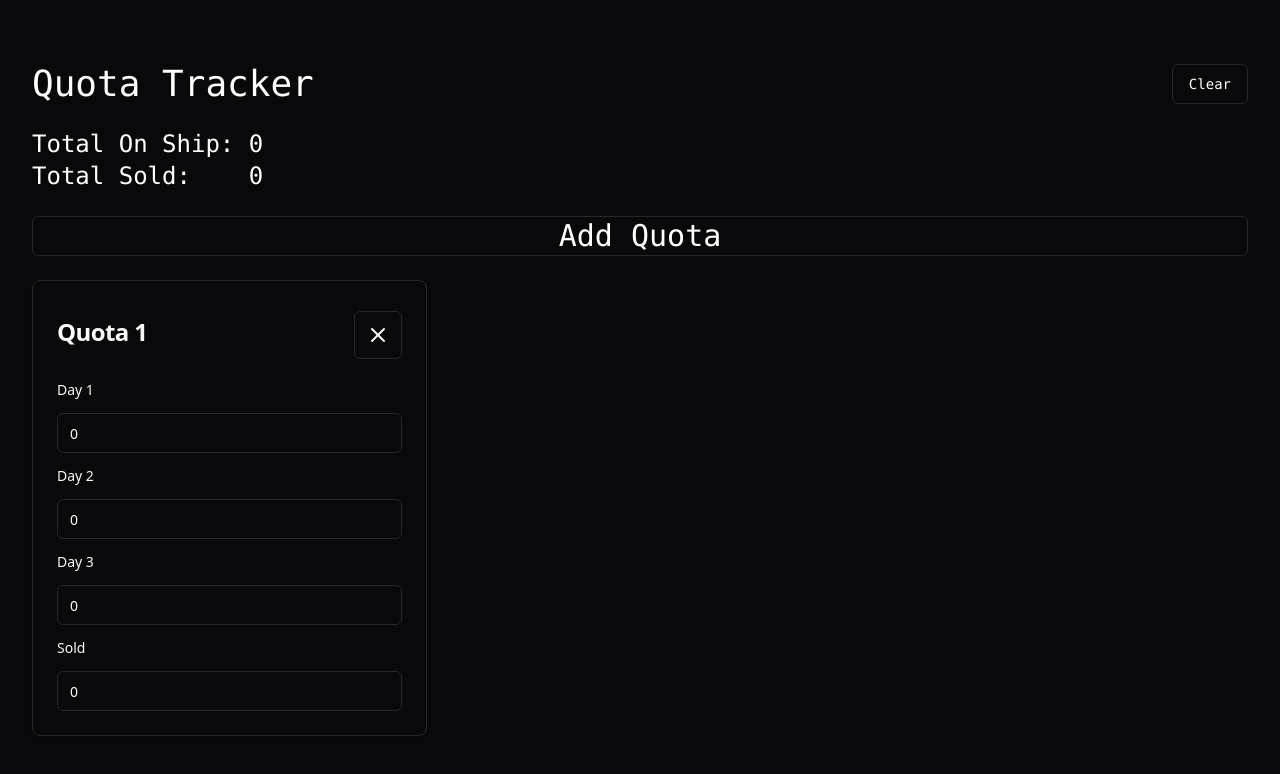
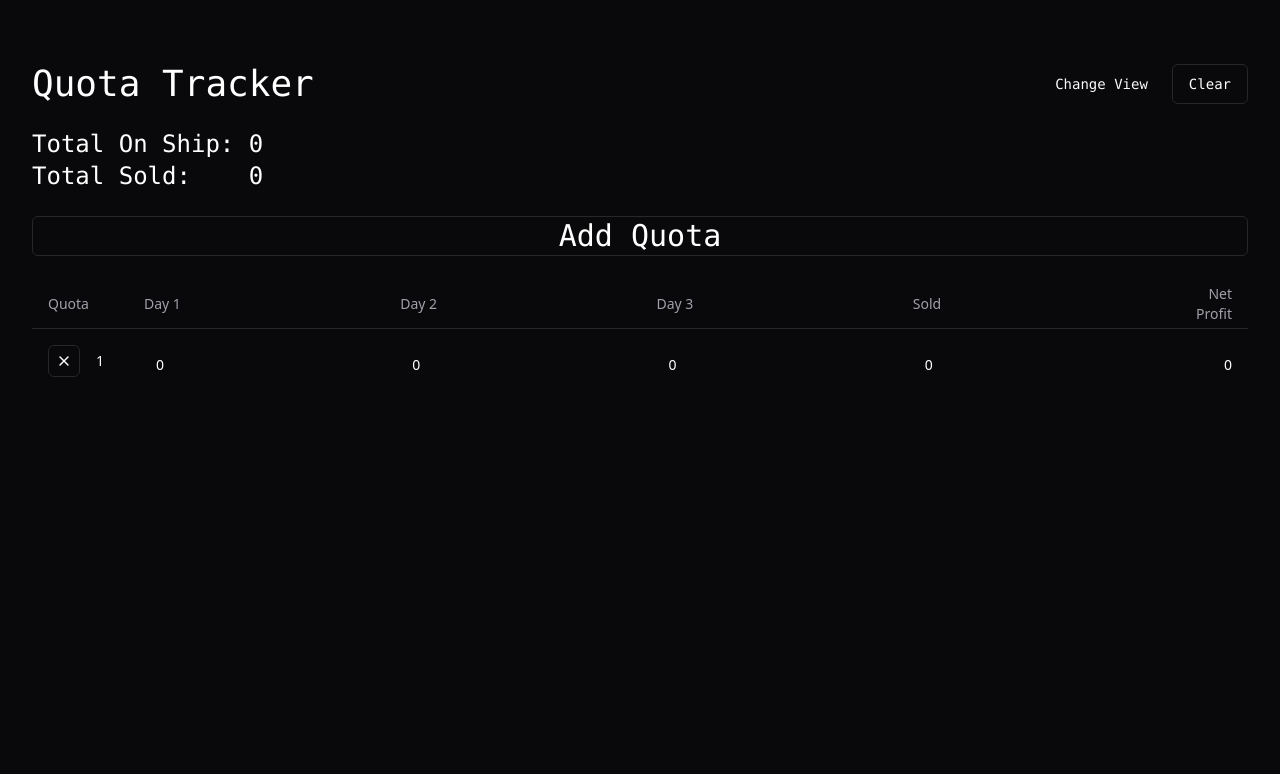
Before and after one commit to LucDeCaf/quota-tracker, a React (Vite) app: page / in a window 1280 px wide. Both pictures are taken after a click on the button "Add Quota". Shown: the top 774 px of the page. Built offline with nearby package versions, Linux system fonts and the light colour scheme.

Commit message:
Added TableView + made inputs select content when clicked + added some utilities for setters

```diff
--- a/src/App.tsx
+++ b/src/App.tsx
@@ -1,6 +1,7 @@
 import { useEffect, useState } from "react";
 import { Button } from "@/components/ui/button";
 import { CardView } from "@/components/views/card-view";
+import { TableView } from "./components/views/table-view";
 import { nanoid } from "nanoid";
 
 export type Quota = {
@@ -11,26 +12,11 @@ export type Quota = {
     sold: number;
 };
 
+const DEFAULT_VIEW = "table";
+
 export default function App() {
     const [quotas, setQuotas] = useState<Quota[]>([]);
-
-    let totalSold = 0;
-    let totalOnShip = 0;
-
-    quotas.forEach((quota) => {
-        totalSold += quota.sold;
-        totalOnShip += quota.day1 + quota.day2 + quota.day3 - quota.sold;
-    });
-
-    useEffect(() => {
-        let stored = localStorage.getItem("quotas");
-        setQuotas((prev) => (stored ? JSON.parse(stored) : prev));
-    }, []);
-
-    useEffect(
-        () => localStorage.setItem("quotas", JSON.stringify(quotas)),
-        [quotas]
-    );
+    const [viewKind, setViewKind] = useState<"table" | "card">(DEFAULT_VIEW);
 
     const addQuota = () => {
         setQuotas((prev) => [
@@ -45,11 +31,49 @@ export default function App() {
         ]);
     };
 
+    useEffect(() => {
+        // Get stored quotas
+        let stored = localStorage.getItem("quotas");
+        setQuotas((prev) => (stored ? JSON.parse(stored) : prev));
+    }, []);
+
+    useEffect(
+        () => localStorage.setItem("quotas", JSON.stringify(quotas)),
+        [quotas]
+    );
+
+    let totalSold = 0;
+    let totalOnShip = 0;
+
+    quotas.forEach((quota) => {
+        totalSold += quota.sold;
+        totalOnShip += quota.day1 + quota.day2 + quota.day3 - quota.sold;
+    });
+
+    let view: JSX.Element;
+
+    switch (viewKind) {
+        case "table":
+            view = <TableView quotas={quotas} setter={setQuotas} />;
+            break;
+        case "card":
+            view = <CardView quotas={quotas} setter={setQuotas} />;
+            break;
+    }
+
     return (
         <main className="flex flex-col gap-6 p-8 pt-16 text-white">
             <div className="flex justify-between">
                 <h1 className="font-mono text-4xl">Quota Tracker</h1>
                 <div className="flex gap-2 font-mono">
+                    <Button
+                        variant="link"
+                        onClick={() =>
+                            setViewKind(viewKind === "table" ? "card" : "table")
+                        }
+                    >
+                        Change View
+                    </Button>
                     <Button variant="outline" onClick={() => setQuotas([])}>
                         Clear
                     </Button>
@@ -69,7 +93,7 @@ export default function App() {
                 Add Quota
             </Button>
 
-            <CardView quotas={quotas} setter={setQuotas} />
+            {view}
         </main>
     );
 }
--- /dev/null
+++ b/src/components/ui/table.tsx
@@ -0,0 +1,117 @@
+import * as React from "react"
+
+import { cn } from "@/lib/utils"
+
+const Table = React.forwardRef<
+  HTMLTableElement,
+  React.HTMLAttributes<HTMLTableElement>
+>(({ className, ...props }, ref) => (
+  <div className="relative w-full overflow-auto">
+    <table
+      ref={ref}
+      className={cn("w-full caption-bottom text-sm", className)}
+      {...props}
+    />
+  </div>
+))
+Table.displayName = "Table"
+
+const TableHeader = React.forwardRef<
+  HTMLTableSectionElement,
+  React.HTMLAttributes<HTMLTableSectionElement>
+>(({ className, ...props }, ref) => (
+  <thead ref={ref} className={cn("[&_tr]:border-b", className)} {...props} />
+))
+TableHeader.displayName = "TableHeader"
+
+const TableBody = React.forwardRef<
+  HTMLTableSectionElement,
+  React.HTMLAttributes<HTMLTableSectionElement>
+>(({ className, ...props }, ref) => (
+  <tbody
+    ref={ref}
+    className={cn("[&_tr:last-child]:border-0", className)}
+    {...props}
+  />
+))
+TableBody.displayName = "TableBody"
+
+const TableFooter = React.forwardRef<
+  HTMLTableSectionElement,
+  React.HTMLAttributes<HTMLTableSectionElement>
+>(({ className, ...props }, ref) => (
+  <tfoot
+    ref={ref}
+    className={cn(
+      "border-t bg-muted/50 font-medium [&>tr]:last:border-b-0",
+      className
+    )}
+    {...props}
+  />
+))
+TableFooter.displayName = "TableFooter"
+
+const TableRow = React.forwardRef<
+  HTMLTableRowElement,
+  React.HTMLAttributes<HTMLTableRowElement>
+>(({ className, ...props }, ref) => (
+  <tr
+    ref={ref}
+    className={cn(
+      "border-b transition-colors hover:bg-muted/50 data-[state=selected]:bg-muted",
+      className
+    )}
+    {...props}
+  />
+))
+TableRow.displayName = "TableRow"
+
+const TableHead = React.forwardRef<
+  HTMLTableCellElement,
+  React.ThHTMLAttributes<HTMLTableCellElement>
+>(({ className, ...props }, ref) => (
+  <th
+    ref={ref}
+    className={cn(
+      "h-12 px-4 text-left align-middle font-medium text-muted-foreground [&:has([role=checkbox])]:pr-0",
+      className
+    )}
+    {...props}
+  />
+))
+TableHead.displayName = "TableHead"
+
+const TableCell = React.forwardRef<
+  HTMLTableCellElement,
+  React.TdHTMLAttributes<HTMLTableCellElement>
+>(({ className, ...props }, ref) => (
+  <td
+    ref={ref}
+    className={cn("p-4 align-middle [&:has([role=checkbox])]:pr-0", className)}
+    {...props}
+  />
+))
+TableCell.displayName = "TableCell"
+
+const TableCaption = React.forwardRef<
+  HTMLTableCaptionElement,
+  React.HTMLAttributes<HTMLTableCaptionElement>
+>(({ className, ...props }, ref) => (
+  <caption
+    ref={ref}
+    className={cn("mt-4 text-sm text-muted-foreground", className)}
+    {...props}
+  />
+))
+TableCaption.displayName = "TableCaption"
+
+export {
+  Table,
+  TableHeader,
+  TableBody,
+  TableFooter,
+  TableHead,
+  TableRow,
+  TableCell,
+  TableCaption,
+}
--- a/src/components/views/card-view.tsx
+++ b/src/components/views/card-view.tsx
@@ -4,16 +4,12 @@ import { Card, CardContent, CardHeader, CardTitle } from "@/components/ui/card";
 import { Button } from "@/components/ui/button";
 import { X } from "lucide-react";
 import type { Quota } from "@/App";
+import type { ViewProps } from "@/lib/utils";
 import { handleInputFieldChange } from "@/lib/utils";
 
 export interface CardInputFieldProps {
     quota: Quota;
     field: "day1" | "day2" | "day3" | "sold";
-    setter: React.Dispatch<React.SetStateAction<Quota[]>>;
-}
-
-export interface CardViewProps {
-    quotas: Quota[];
     setter: React.Dispatch<React.SetStateAction<Quota[]>>;
 }
 
@@ -44,6 +40,7 @@ export function CardInputField({ quota, field, setter }: CardInputFieldProps) {
                 id={`${quota.uid}-${field}`}
                 type="number"
                 value={quota[field]}
+                onFocus={(e) => e.target.select()}
                 onChange={(e) =>
                     handleInputFieldChange(e, quota, field, setter)
                 }
@@ -52,7 +49,7 @@ export function CardInputField({ quota, field, setter }: CardInputFieldProps) {
     );
 }
 
-export function CardView({ quotas, setter }: CardViewProps) {
+export function CardView({ quotas, setter }: ViewProps) {
     return (
         <div className="grid grid-cols-1 gap-4 sm:grid-cols-2 lg:grid-cols-3">
             {quotas.map((quota, index) => (
--- /dev/null
+++ b/src/components/views/table-view.tsx
@@ -0,0 +1,110 @@
+import {
+    handleInputFieldChange,
+    type Setter,
+    type ViewProps,
+} from "@/lib/utils";
+import {
+    Table,
+    TableBody,
+    TableHead,
+    TableCell,
+    TableRow,
+    TableHeader,
+} from "@/components/ui/table";
+import { Quota } from "@/App";
+import { Input } from "@/components/ui/input";
+import { Button } from "@/components/ui/button";
+import { X } from "lucide-react";
+
+interface TableViewItemProps {
+    index: number;
+    quota: Quota;
+    setter: Setter<Quota[]>;
+}
+
+interface TableInputFieldProps {
+    quota: Quota;
+    field: "day1" | "day2" | "day3" | "sold";
+    setter: Setter<Quota[]>;
+}
+
+function TableInputField({ quota, field, setter }: TableInputFieldProps) {
+    return (
+        <Input
+            value={quota[field]}
+            onFocus={(e) => e.target.select()}
+            onChange={(e) => handleInputFieldChange(e, quota, field, setter)}
+            className="bg-transparent border-none hover:bg-inherit"
+            type="number"
+        />
+    );
+}
+
+export function TableViewItem({ index, quota, setter }: TableViewItemProps) {
+    const netProfit = quota.day1 + quota.day2 + quota.day3 - quota.sold;
+
+    return (
+        <TableRow>
+            <TableCell className="flex items-center gap-4">
+                <Button
+                    className="flex items-center justify-center w-8 h-8 p-0 text-xl"
+                    variant="outline"
+                    onClick={() =>
+                        setter((prev) => prev.filter((q) => q.uid != quota.uid))
+                    }
+                >
+                    <X size={16} />
+                </Button>
+                {index}
+            </TableCell>
+            <TableCell>
+                <TableInputField quota={quota} field="day1" setter={setter} />
+            </TableCell>
+            <TableCell>
+                <TableInputField quota={quota} field="day2" setter={setter} />
+            </TableCell>
+            <TableCell>
+                <TableInputField quota={quota} field="day3" setter={setter} />
+            </TableCell>
+            <TableCell>
+                <TableInputField quota={quota} field="sold" setter={setter} />
+            </TableCell>
+            <TableCell className="text-right">
+                {netProfit == 0 && <span>{netProfit}</span>}
+                {netProfit > 0 && (
+                    <span className="text-green-500">+{netProfit}</span>
+                )}
+                {netProfit < 0 && (
+                    <span className="text-red-500">{netProfit}</span>
+                )}
+            </TableCell>
+        </TableRow>
+    );
+}
+
+export function TableView({ quotas, setter }: ViewProps) {
+    quotas.filter((_q) => true);
+    return (
+        <Table>
+            <TableHeader>
+                <TableRow>
+                    <TableHead className="w-24">Quota</TableHead>
+                    <TableHead>Day 1</TableHead>
+                    <TableHead>Day 2</TableHead>
+                    <TableHead>Day 3</TableHead>
+                    <TableHead>Sold</TableHead>
+                    <TableHead className="text-right">Net Profit</TableHead>
+                </TableRow>
+            </TableHeader>
+            <TableBody>
+                {quotas.map((quota, index) => (
+                    <TableViewItem
+                        index={quotas.length - index}
+                        quota={quota}
+                        setter={setter}
+                    />
+                ))}
+            </TableBody>
+        </Table>
+    );
+}
--- a/src/lib/utils.ts
+++ b/src/lib/utils.ts
@@ -6,11 +6,18 @@ export function cn(...inputs: ClassValue[]) {
     return twMerge(clsx(inputs));
 }
 
+export type Setter<T> = React.Dispatch<React.SetStateAction<T>>;
+
+export interface ViewProps {
+    quotas: Quota[];
+    setter: Setter<Quota[]>;
+}
+
 export function handleInputFieldChange(
     event: React.ChangeEvent<HTMLInputElement>,
     quota: Quota,
     field: "day1" | "day2" | "day3" | "sold",
-    setter: React.Dispatch<React.SetStateAction<Quota[]>>
+    setter: Setter<Quota[]>
 ) {
     setter((prev) =>
         prev.map((q) => {
```
